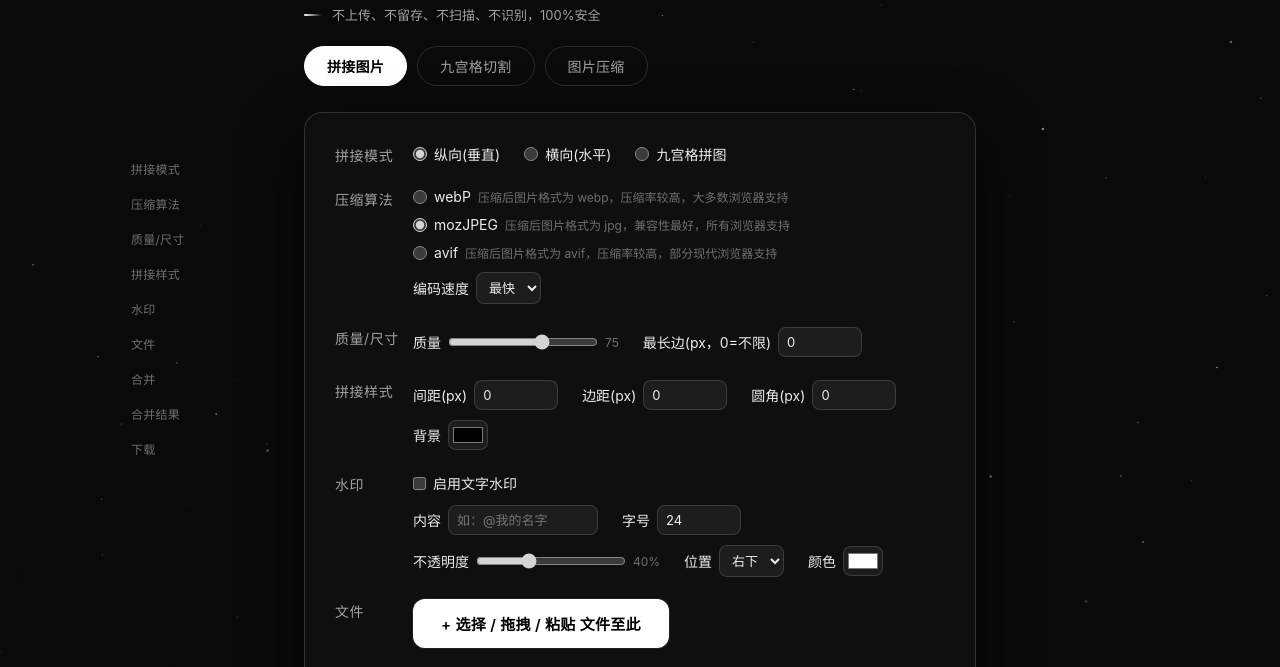
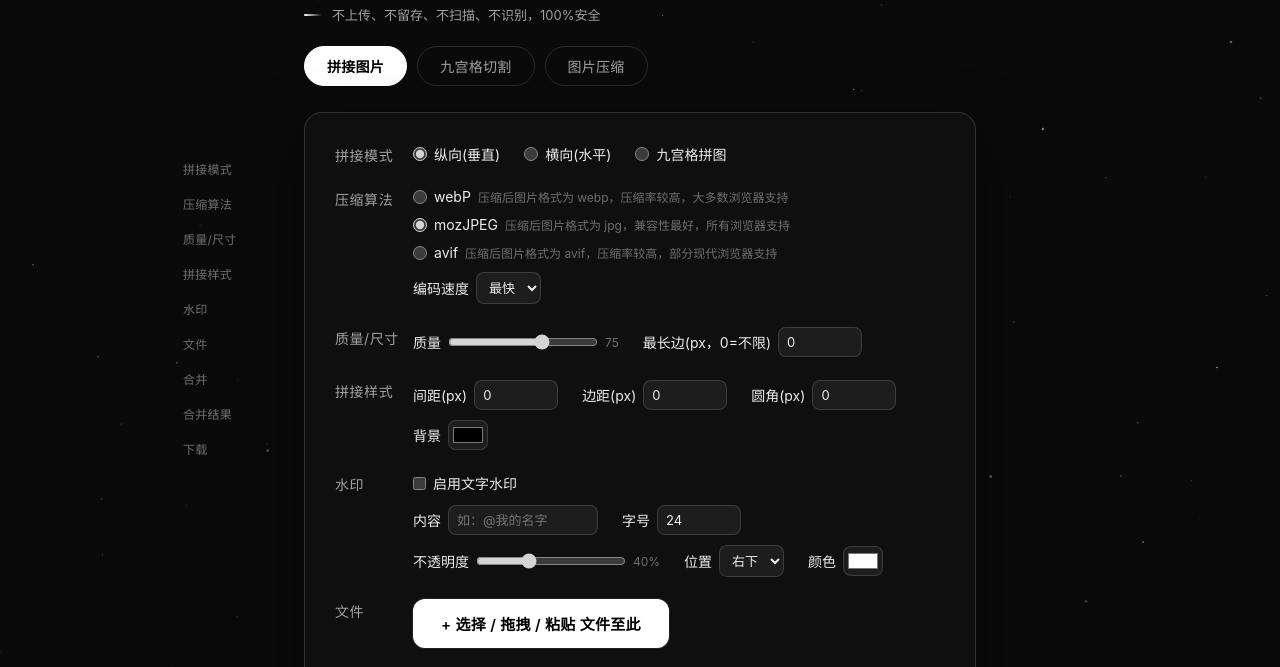
Before and after one commit to dc932dc/pingtu, a plain HTML site: page index.html in a window 1280 px wide. Shown: the part 92-759 px from the top of the page. Drawn offline with Linux system fonts and the light colour scheme.

Commit message:
目录模块贴近主卡片左缘并保持屏幕垂直居中，宽屏断点从1080px放宽至960px

```diff
--- a/index.html
+++ b/index.html
@@ -237,10 +237,10 @@
   .jump button:hover { background: #0a0a0a; border-color: #fff; color: #fff; }
   .jump button:active { filter: brightness(1.2); }
 
-  /* 左侧目录：宽屏时列出当前工具的各个区块，点击跳转 */
+  /* 左侧目录：宽屏时列出当前工具的各个区块，点击跳转；紧贴主卡片左缘、屏幕垂直居中 */
   .toc {
     position: fixed; top: 50%; transform: translateY(-50%);
-    left: max(10px, calc(50vw - 520px));
+    left: max(10px, calc(50vw - 468px));
     width: 116px; z-index: 55;
     display: flex; flex-direction: column; gap: 4px;
   }
@@ -255,7 +255,7 @@
   .toc button.active {
     color: #fff; background: rgba(255, 255, 255, .1); border-color: rgba(255, 255, 255, .25);
   }
-  @media (max-width: 1080px) { .toc { display: none; } }
+  @media (max-width: 960px) { .toc { display: none; } }
 
   /* 新增控件：滑块 / 数字输入 / 下拉 / 取色器 */
   .range-input { width: 150px; accent-color: var(--accent-deep); cursor: pointer; }
```
